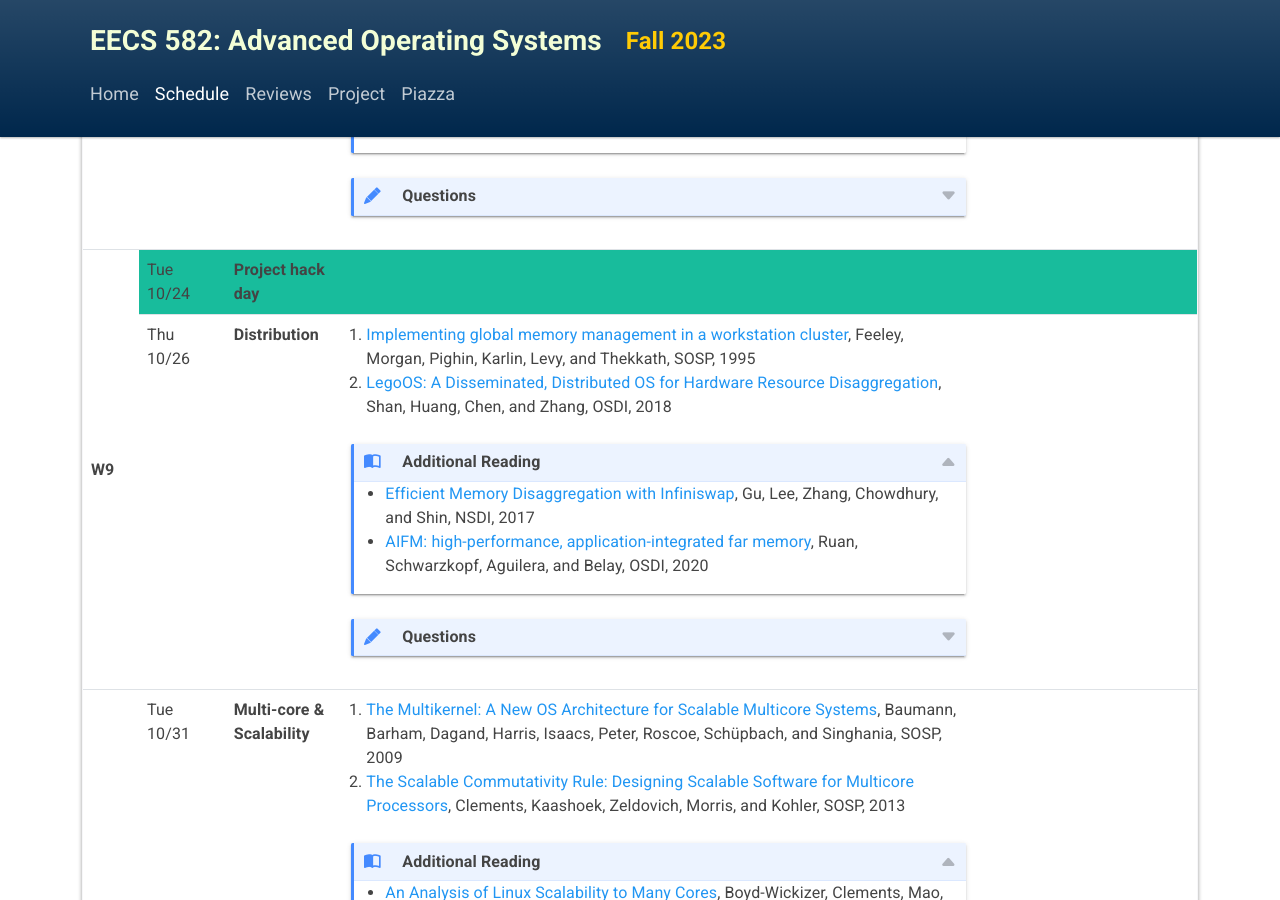
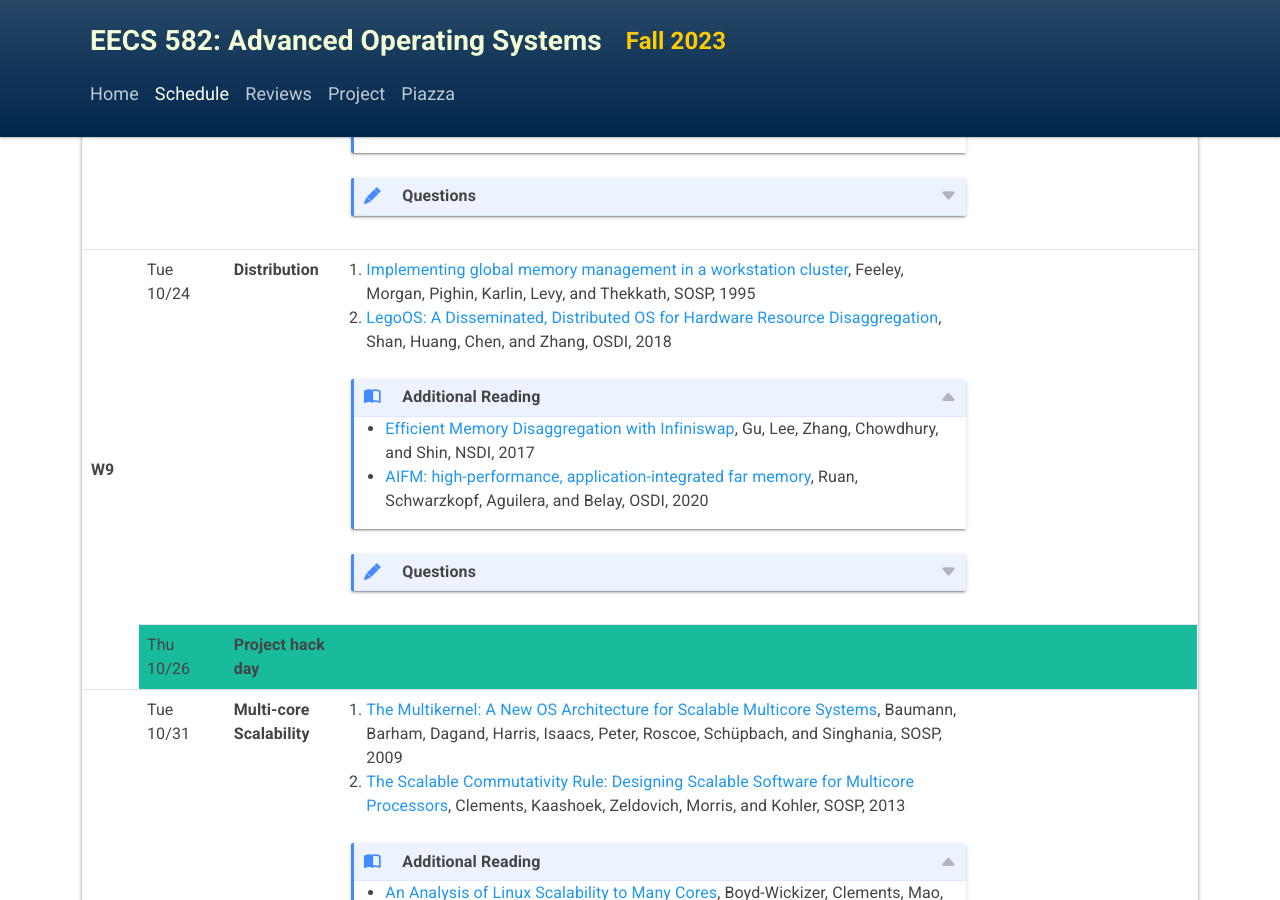
Before and after one commit to eecs582/eecs582.github.io, a Jekyll site: the page built from schedule.html, in a window 1280 px wide and 900 px high, scrolled down 4857 px. Built offline with Jekyll 4.4.1, drawn with Linux system fonts in a browser that asks for light colours.

Commit message:
update schedule

```diff
--- a/schedule.html
+++ b/schedule.html
@@ -466,15 +466,7 @@ layout: schedule
     </tr>
     <tr>
       <td rowspan="2" class="syllabus-week">W9</td>
-      <td class="success">Tue 10/24</td>
-      <td class="success">Project hack day</td>
-      <td class="success"></td>
-      <td class="success"></td>
-      <td class="success"></td>
-    </tr>
-    <tr>
-      <td style="display:none"></td>
-      <td>Thu 10/26</td>
+      <td>Tue 10/24</td>
       <td>Distribution</td>
       <td>
         <ol>
@@ -502,9 +494,17 @@ layout: schedule
       <td></td>
     </tr>
     <tr>
+      <td style="display:none"></td>
+      <td class="success">Thu 10/26</td>
+      <td class="success">Project hack day</td>
+      <td class="success"></td>
+      <td class="success"></td>
+      <td class="success"></td>
+    </tr>
+    <tr>
       <td rowspan="2" class="syllabus-week">W10</td>
       <td>Tue 10/31</td>
-      <td>Multi-core & Scalability</td>
+      <td>Multi-core &nbsp; Scalability</td>
       <td>
         <ol>
           <li><a href="readings/multikernel.pdf">The Multikernel: A New OS Architecture for Scalable Multicore Systems</a>, Baumann, Barham, Dagand, Harris, Isaacs, Peter, Roscoe, Schüpbach, and Singhania, SOSP, 2009</li>
```
